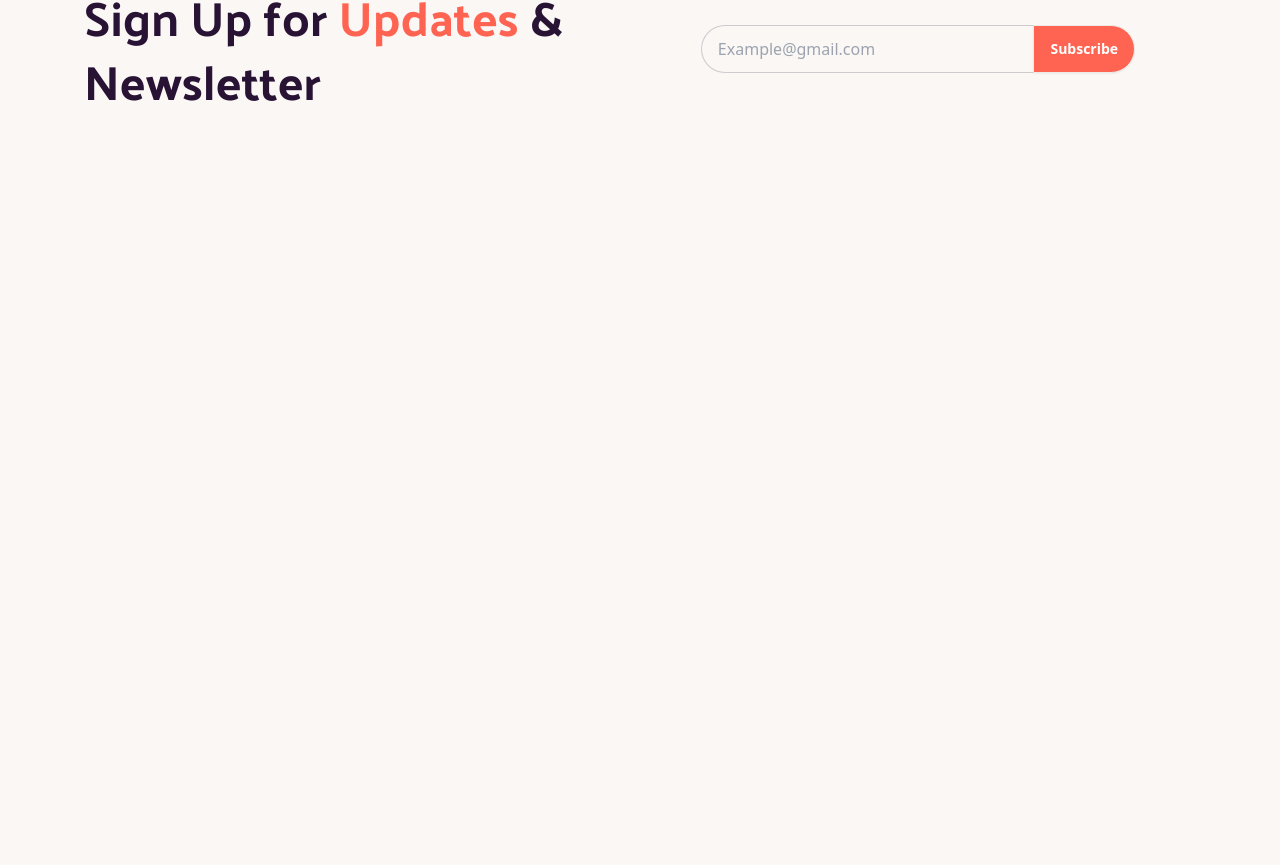
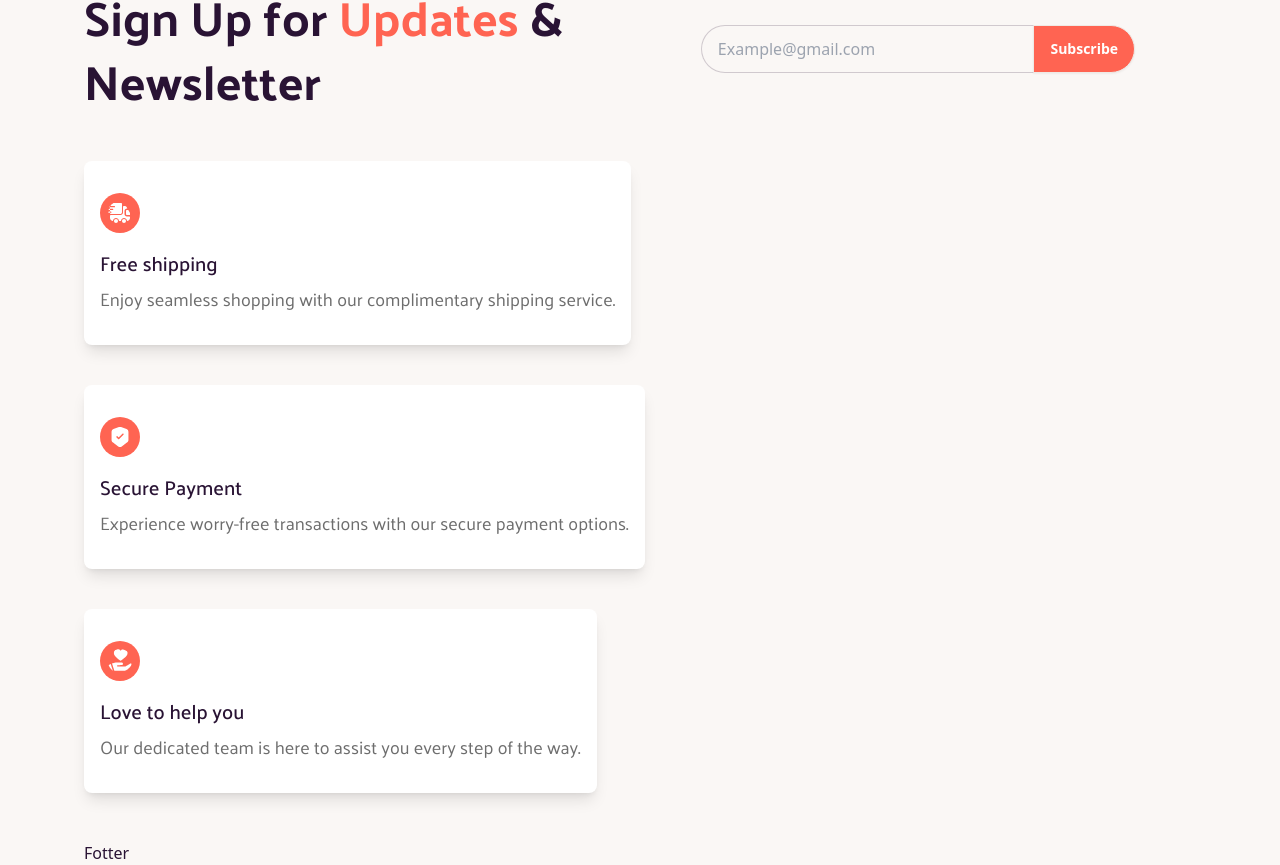
Before and after one commit to foadEbrahimi/Nike_Store, a React (Create React App) app: page / in a window 1280 px wide. Shown: the part 1800-2665 px from the top of the page. Before the commit the page ends 1924 px from the top, so only its background shows below. Built offline with nearby package versions, Linux system fonts and the light colour scheme.

Commit message:
Create Services Com

```diff
--- a/src/App.js
+++ b/src/App.js
@@ -1,7 +1,10 @@
 import React from 'react';
-import Products from './Components/Products/Products';
-import About from './Components/About/About';
-import Signup from './Components/Signup/Signup';
+
+import Products from './pages/Products/Products';
+import About from './pages/About/About';
+import Signup from './pages/Signup/Signup';
+import Footer from './pages/Footer/Footer';
+import Services from './pages/Services/Services';
 
 export default function App() {
   return (
@@ -9,6 +12,8 @@ export default function App() {
       <Products />
       <About />
       <Signup />
+      <Services />
+      <Footer />
     </div>
   );
 }
--- /dev/null
+++ b/src/Components/Cards/Card.jsx
@@ -0,0 +1,14 @@
+import React from 'react';
+import Circle from './Circle';
+
+export default function Card({ icon, title, subTitle }) {
+  return (
+    <div className="py-8 w-fit px-4 shadow-lg bg-white rounded-lg space-y-4">
+      <Circle icon={icon} />
+      <div className="space-y-2">
+        <h1 className="text-xl font-PalanquinMedium">{title}</h1>
+        <p className="text-lg text-SubTitle font-Montserrat">{subTitle}</p>
+      </div>
+    </div>
+  );
+}
--- /dev/null
+++ b/src/Components/Cards/Circle.jsx
@@ -0,0 +1,7 @@
+import React from 'react';
+
+export default function Circle({ icon }) {
+  return (
+    <img src={icon} alt="" className="p-2 w-fit rounded-full bg-Primary"></img>
+  );
+}
--- a/src/Components/Footer.jsx
+++ /dev/null
@@ -1,9 +0,0 @@
-import React from 'react'
-
-export default function Footer() {
-  return (
-    <div>
-
-    </div>
-  )
-}
--- a/src/contants/index.js
+++ b/src/constants/index.js
@@ -35,7 +35,7 @@ export const shoes = [
     thumbnail: thumbnailShoe1,
     bigShoe: bigShoe1,
     d: star,
-    ffefe: shoes5
+    ffefe: shoes5,
   },
   {
     thumbnail: thumbnailShoe2,
@@ -78,20 +78,24 @@ export const products = [
 
 export const services = [
   {
-    imgURL: truckFast,
-    label: 'Free shipping',
-    subtext: 'Enjoy seamless shopping with our complimentary shipping service.',
+    id: 1,
+    icon: truckFast,
+    title: 'Free shipping',
+    subTitle:
+      'Enjoy seamless shopping with our complimentary shipping service.',
   },
   {
-    imgURL: shieldTick,
-    label: 'Secure Payment',
-    subtext:
+    id: 2,
+    icon: shieldTick,
+    title: 'Secure Payment',
+    subTitle:
       'Experience worry-free transactions with our secure payment options.',
   },
   {
-    imgURL: support,
-    label: 'Love to help you',
-    subtext: 'Our dedicated team is here to assist you every step of the way.',
+    id: 3,
+    icon: support,
+    title: 'Love to help you',
+    subTitle: 'Our dedicated team is here to assist you every step of the way.',
   },
 ];
 
--- a/src/index.css
+++ b/src/index.css
@@ -22,6 +22,7 @@
 @font-face {
   font-family: 'Palanquin-medium';
   src: url('./assets/fonts/Palanuin/Palanquin-Medium.ttf');
+  font-weight: 700;
 }
 @font-face {
   font-family: 'Palanquin-regular';
--- a/src/Components/About/About.jsx
+++ b/src/pages/About/About.jsx
@@ -1,5 +1,5 @@
 import React from 'react';
-import NavBtn from '../Buttons/NavBtn';
+import NavBtn from '../../Components/Buttons/NavBtn';
 import { shoes5 } from '../../assets/images';
 export default function About() {
   return (
--- /dev/null
+++ b/src/pages/Footer/Footer.jsx
@@ -0,0 +1,5 @@
+import React from 'react';
+
+export default function Footer() {
+  return <div>Fotter</div>;
+}
--- a/src/Components/Products/Products.jsx
+++ b/src/pages/Products/Products.jsx
@@ -1,6 +1,6 @@
 import React from 'react';
 import ProductsCard from './ProductsCard';
-import { products } from '../../contants/index';
+import { products } from '../../constants/index';
 export default function Products() {
   return (
     <div className="md:h-screen md:flex md:flex-col md:justify-center space-y-16">
--- /dev/null
+++ b/src/pages/Services/Services.jsx
@@ -0,0 +1,19 @@
+import React from 'react';
+
+import Card from '../../Components/Cards/Card';
+import { services } from '../../constants';
+
+export default function Services() {
+  return (
+    <div className="flex flex-col gap-10">
+      {services.map(item => (
+        <Card
+          key={item.id}
+          title={item.title}
+          subTitle={item.subTitle}
+          icon={item.icon}
+        />
+      ))}
+    </div>
+  );
+}
```
Also changed, not shown: src/pages/Products/ProductsCard.jsx (renamed from src/Components/Products/ProductsCard.jsx), src/pages/Signup/Signup.jsx (renamed from src/Components/Signup/Signup.jsx).
